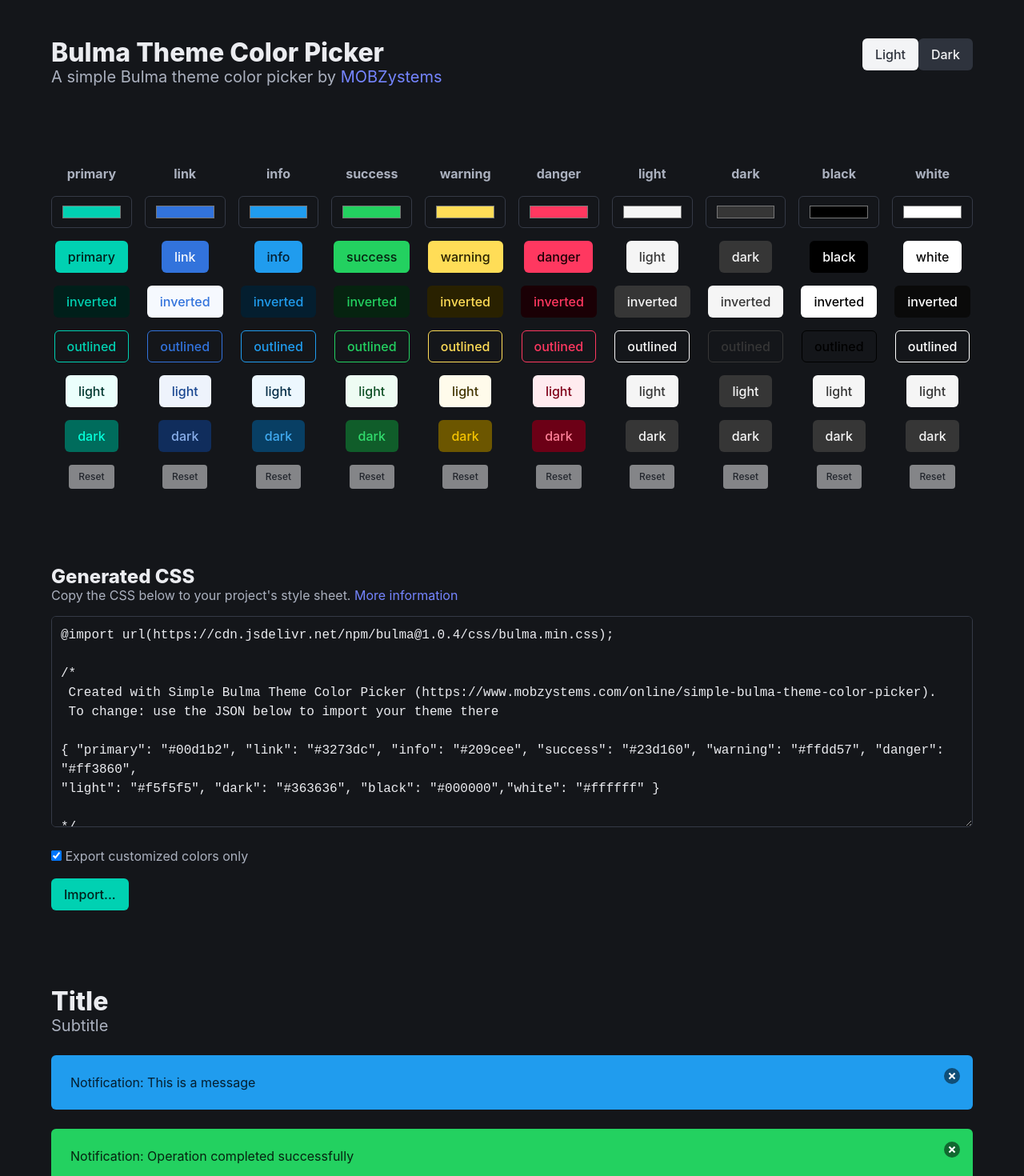
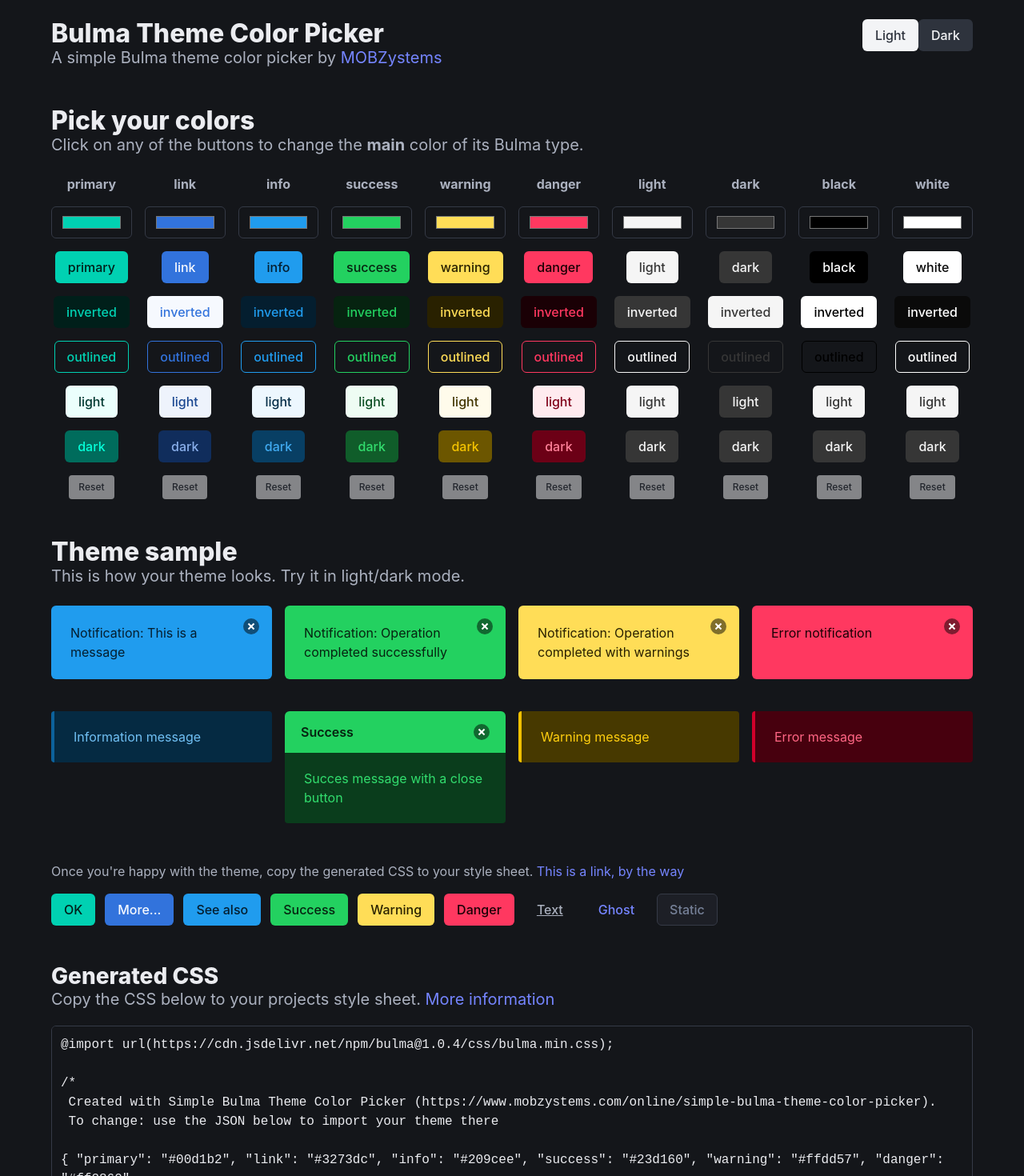
Before and after one commit to mobzystems/bulma-theme-color-picker, a React (Vite) app: page / in a window 1280 px wide. Shown: the top 1470 px of the page at 80% size. Built offline with nearby package versions, Linux system fonts and the light colour scheme.

Commit message:
Styling, comments, click on button launches color picker

```diff
--- a/src/App.tsx
+++ b/src/App.tsx
@@ -1,9 +1,12 @@
-import { useEffect, useState, type CSSProperties } from 'react'
+import { useEffect, useRef, useState, type CSSProperties } from 'react'
 
 type BulmaType = 'primary' | 'link' | 'info' | 'success' | 'warning' | 'danger' | 'light' | 'dark' | 'black' | 'white';
 
 const LINK = "https://www.mobzystems.com/online/simple-bulma-theme-color-picker";
 
+/**
+ * (Large) helper function (copied from w3schools.com, cleaned up) to convert a hex color to HSL.
+ */
 function convertRgbToHsl(color: string): { h: string, s: string, l: string } {
   var rgb = [parseInt(color.slice(1, 3), 16) / 255, parseInt(color.slice(3, 5), 16) / 255, parseInt(color.slice(5, 7), 16) / 255];
 
@@ -41,6 +44,7 @@
   return { h: `${Math.round(h)}deg`, s: `${Math.round(s * 1000) / 10}%`, l: `${Math.round(l * 1000) / 10}%` };
 }
 
+// Default style map for Bulma types and their default colors (thanks CoPilot for the defaults!)
 const defaultStyleMap = new Map<BulmaType, string>([
   ['primary', '#00d1b2'],
   ['link', '#3273dc'],
@@ -55,58 +59,33 @@
 ]);
 
 export default function App() {
+  // The main app theme
   const [mainTheme, setMainTheme] = useState<'light' | 'dark'>('dark');
+  // Update the main theme on the documents HTML element
+  useEffect(() => document.documentElement.setAttribute('data-theme', mainTheme), [mainTheme]);
+
+  // The default styles
   const [styleMap, setStyleMap] = useState<Map<BulmaType, string>>(defaultStyleMap);
+
+  // Export only customized properties?
   const [customOnly, setCustomOnly] = useState(true);
-  const [importing, setImporting] = useState(false);
-  const [themeToImport, setThemeToImport] = useState('');
-  const [importError, setImportError] = useState('');
 
+  // Create a ref to each color picker input
+  const colorPickerRefs = new Map(Array.from(defaultStyleMap.keys()).map(type => [type, useRef<HTMLInputElement>(null)]));
+
+  /**
+   * Update a single color in the style map
+   */
   function updateColor(type: BulmaType, color: string) {
     let newMap = new Map(styleMap);
     newMap.set(type, color);
     setStyleMap(newMap);
   }
 
-  function importTheme(): boolean {
-    try {
-      const newTheme = JSON.parse(themeToImport);
-
-      if (typeof newTheme !== 'object' || newTheme === null) {
-        setImportError('Invalid theme format');
-        return false;
-      }
-
-      const newMap = new Map<BulmaType, string>(defaultStyleMap);
-      for (const type of Object.keys(newTheme) as BulmaType[]) {
-        if (!defaultStyleMap.has(type)) {
-          setImportError(`Unknown Bulma type: '${type}'`);
-          return false;
-        }
-        if (typeof newTheme[type] !== 'string' || !/^#[0-9a-fA-F]{6}$/.test(newTheme[type])) {
-          setImportError(`Invalid color for type '${type}': ${newTheme[type]}`);
-          return false;
-        }
-        // No errors: add color to theme map
-        newMap.set(type, newTheme[type]);
-      }
-
-      setStyleMap(newMap);
-
-      setImportError('');
-
-      return true;
-
-    } catch (e) {
-
-      setImportError(`${e}`);
-      return false;
-
-    }
-  }
-
-  useEffect(() => document.documentElement.setAttribute('data-theme', mainTheme), [mainTheme]);
-
+  /**
+   * Create the actual style sheet CSS to use the theme
+   * @returns
+   */
   function createStyleSheet() {
     function exportColor(type: BulmaType, color: string) {
       {
@@ -140,6 +119,7 @@
 }`);
   }
 
+  // Create a style object with the HSL values for each Bulma type to provide to the Sample component
   let style: React.CSSProperties = {};
   for (const [type, color] of styleMap) {
     const hsl = convertRgbToHsl(color);
@@ -149,6 +129,7 @@
   }
 
   return <>
+    {/* Header section */}
     <div className="section">
       <div className="container">
         <h1 className="title">
@@ -159,24 +140,41 @@
         <p className="subtitle">A simple Bulma theme color picker by <a href={LINK} target="_blank">MOBZystems</a></p>
       </div>
     </div>
+
+    {/* The main grid with buttons and colors */}
     <div className="section">
-      <div className="container typegrid">
+      <div className="container">
+        <h2 className="title">Pick your colors</h2>
+        <p className="subtitle">Click on any of the buttons to change the <b>main</b> color of its Bulma type.</p>
+        <div className="typegrid">
+          {/* The Bulma type names */}
           {Array.from(styleMap).map(([type, _color]) => <div key={type}>
             <b>{type}</b>
           </div>)}
+          {/* The color pickers */}
           {Array.from(styleMap).map(([type, color]) =>
-          <ColorPicker key={type} type={type} color={color} onchange={newColor => updateColor(type, newColor)} />
+            <ColorPicker key={type} type={type} color={color} onchange={newColor => updateColor(type, newColor)} ref={colorPickerRefs.get(type) ?? null} />
           )}
-        <ButtonGrid styles={styleMap} style={style} />
+          {/* The buttons for each Bulma type */}
+          <ButtonGrid styles={styleMap} style={style} refs={colorPickerRefs} />
+          {/* Reset buttons for each Bulma type */}
           {Array.from(styleMap).map(([type, color]) => <div key={type}>
             <button className="button is-light is-small" disabled={defaultStyleMap.get(type)! === color} onClick={() => updateColor(type, defaultStyleMap.get(type)!)}>Reset</button>
           </div>)}
         </div>
       </div>
+    </div>
+
+    {/* The theme sample */}
+    <div className="section" style={style}>
+      <Sample />
+    </div>
+
+    {/* The CSS text box and import section */}
     <div className="section">
       <div className="container content">
-        <h2 className="title is-4">Generated CSS</h2>
-        <p className="subtitle is-6">Copy the CSS below to your project's style sheet. <a href={LINK} target="_blank">More information</a></p>
+        <h2 className="title">Generated CSS</h2>
+        <p className="subtitle">Copy the CSS below to your projects style sheet. <a href={LINK} target="_blank">More information</a></p>
         <textarea className="block textarea is-family-monospace" readOnly rows={10} value={createStyleSheet()} name="css"></textarea>
         <p>
           <label className="checkbox">
@@ -184,6 +182,104 @@
           </label>
         </p>
 
+        <Import onImport={setStyleMap} />
+      </div>
+    </div>
+  </>;
+}
+
+/**
+ * Show a color picker for a specific Bulma type. Set a reference to the input element in the supplied ref object
+ */
+function ColorPicker(props: { type: BulmaType, color: string, onchange: (color: string) => void, ref: React.Ref<HTMLInputElement | null> }) {
+  return <input type="color" ref={props.ref} value={props.color} onChange={(e) => props.onchange(e.target.value)} className="input" />;
+}
+
+/**
+ * Show a list of buttons for each Bulma type, with a color picker for each.
+ */
+function ButtonGrid(props: { styles: Map<BulmaType, string>, style: CSSProperties, refs: Map<BulmaType, React.Ref<HTMLInputElement | null>> }) {
+  /**
+   * Show a single row of buttons for a specific Bulma type.
+   */
+  function ButtonList(p: { formatValue: (type: BulmaType) => string, extraStyle?: string }) {
+    // Cause a click event on the color picker input for a Bulma type
+    function clickColorPicker(type: BulmaType) {
+      const colorPickerRef: React.Ref<HTMLInputElement | null> | undefined = props.refs.get(type);
+      if (colorPickerRef != undefined)
+        (colorPickerRef as any).current.click();
+    }
+    // Show a button for each Bulma type
+    return Array.from(props.styles).map(([type, color]) =>
+      <button key={type} onClick={() => clickColorPicker(type)} className={`button is-${type}${p.extraStyle ? ` ${p.extraStyle}` : ''}`} title={`${type}: ${color}`}>{p.formatValue(type)}</button>
+    );
+  }
+
+  // Show a grid with a button list for each Bulma type
+  return (
+    <div className="buttongrid" style={props.style}>
+      <ButtonList formatValue={(type) => `${type}`} />
+      <ButtonList formatValue={_type => 'inverted'} extraStyle="is-inverted" />
+      <ButtonList formatValue={_type => 'outlined'} extraStyle="is-outlined" />
+      <ButtonList formatValue={_type => 'light'} extraStyle="is-light" />
+      <ButtonList formatValue={_type => 'dark'} extraStyle="is-dark" />
+    </div>
+  );
+}
+
+function Import(props: {
+  onImport: (newMap: Map<BulmaType, string>) => void
+}) {
+
+  // State variable to control the import dialog
+  const [importing, setImporting] = useState(false);
+  // The theme to import (as JSON)
+  const [themeToImport, setThemeToImport] = useState('');
+  // Was there an impoprt error?
+  const [importError, setImportError] = useState('');
+
+  /**
+   * Import the theme from the JSON string in `themeToImport`.
+   */
+  function importTheme(): boolean {
+
+    try {
+      const newTheme = JSON.parse(themeToImport);
+
+      if (typeof newTheme !== 'object' || newTheme === null) {
+        setImportError('Invalid theme format');
+        return false;
+      }
+
+      const newMap = new Map<BulmaType, string>(defaultStyleMap);
+      for (const type of Object.keys(newTheme) as BulmaType[]) {
+        if (!defaultStyleMap.has(type)) {
+          setImportError(`Unknown Bulma type: '${type}'`);
+          return false;
+        }
+        if (typeof newTheme[type] !== 'string' || !/^#[0-9a-fA-F]{6}$/.test(newTheme[type])) {
+          setImportError(`Invalid color for type '${type}': ${newTheme[type]}`);
+          return false;
+        }
+        // No errors: add color to theme map
+        newMap.set(type, newTheme[type]);
+      }
+
+      props.onImport(newMap);
+
+      setImportError('');
+
+      return true;
+
+    } catch (e) {
+
+      setImportError(`${e}`);
+      return false;
+
+    }
+  }
+
+  return <>
     {importing ?
       <>
         {/* Importing */}
@@ -197,42 +293,21 @@
         <button className="button is-primary" onClick={() => { setImporting(true); setThemeToImport(''); }}>Import...</button>
       </>
     }
-      </div>
-
-    </div>
-    <Sample style={style} />
   </>;
 }
 
-function ColorPicker(props: { type: BulmaType, color: string, onchange: (color: string) => void }) {
-  return <input type="color" value={props.color} onChange={(e) => props.onchange(e.target.value)} className="input" />;
-}
+/**
+ * Show a sample of some controls using the current theme.
+ */
+function Sample() {
+  return (<>
+    <div className="block container">
 
-function ButtonGrid(props: { styles: Map<BulmaType, string>, style: CSSProperties }) {
-  function ButtonList(p: { formatValue: (type: BulmaType) => string, extraStyle?: string }) {
-    return Array.from(props.styles).map(([type, color]) =>
-      <button key={type} className={`button is-${type}${p.extraStyle ? ` ${p.extraStyle}` : ''}`} title={`${type}: ${color}`}>{p.formatValue(type)}</button>
-    );
-  }
-  return (
-    <div className="buttongrid" style={props.style}>
-      <ButtonList formatValue={(type) => `${type}`} />
-      <ButtonList formatValue={_type => 'inverted'} extraStyle="is-inverted" />
-      <ButtonList formatValue={_type => 'outlined'} extraStyle="is-outlined" />
-      <ButtonList formatValue={_type => 'light'} extraStyle="is-light" />
-      <ButtonList formatValue={_type => 'dark'} extraStyle="is-dark" />
-      {/* <ButtonList formatValue={_type => 'is-text'} extraStyle="is-text" /> */}
-      {/* <ButtonList formatValue={_type => 'is-ghost'} extraStyle="is-ghost" /> */}
-    </div>
-  );
-}
+      <p className="title">Theme sample</p>
+      <p className="subtitle">This is how your theme looks. Try it in light/dark mode.</p>
 
-function Sample(props: { style: CSSProperties }) {
-  return (
-    <div className="sample section" style={props.style}>
-      <div className="block container">
-        <p className="title">Title</p>
-        <p className="subtitle">Subtitle</p>
+      <div className="grid4">
+        {/* Some notifications */}
         <div className="notification is-info">
           <button className="delete"></button>
           <p>Notification: This is a message</p>
@@ -250,6 +325,7 @@
           <p>Error notification</p>
         </div>
 
+        {/* Some messages */}
         <article className="message is-info">
           <div className="message-body">
             Information message
@@ -261,7 +337,7 @@
             <button className="delete" aria-label="delete"></button>
           </div>
           <div className="message-body">
-            Succes message
+            Succes message with a close button
           </div>
         </article>
         <article className="message is-warning">
@@ -275,9 +351,10 @@
           </div>
         </article>
       </div>
+    </div>
 
     <div className="block container content">
-        <p>This is how your custom theme looks. <a href="/" onClick={e => e.preventDefault()}>This is a link</a></p>
+      <p>Once you're happy with the theme, copy the generated CSS to your style sheet. <a href="/" onClick={e => e.preventDefault()}>This is a link, by the way</a></p>
       <div className="buttons">
         <button className="button is-primary">OK</button>
         <button className="button is-link">More...</button>
@@ -290,6 +367,5 @@
         <button className="button is-static">Static</button>
       </div>
     </div>
-    </div>
-  );
+  </>);
 }
--- a/src/index.css
+++ b/src/index.css
@@ -1,4 +1,8 @@
 @import url('https://cdn.jsdelivr.net/npm/bulma@1.0.4/css/bulma.min.css');
+
+.section {
+  --bulma-section-padding-desktop: 1.5rem 1.5rem;
+}
 
 .typegrid {
   display: grid;
@@ -14,3 +18,9 @@
   gap: inherit;
   justify-items: inherit;
 }
+
+.grid4 {
+  display: grid;
+  grid-template-columns: repeat(4, 1fr);
+  gap: 1rem;
+}
```
Lines whose indentation alone changed are shown as unchanged.
